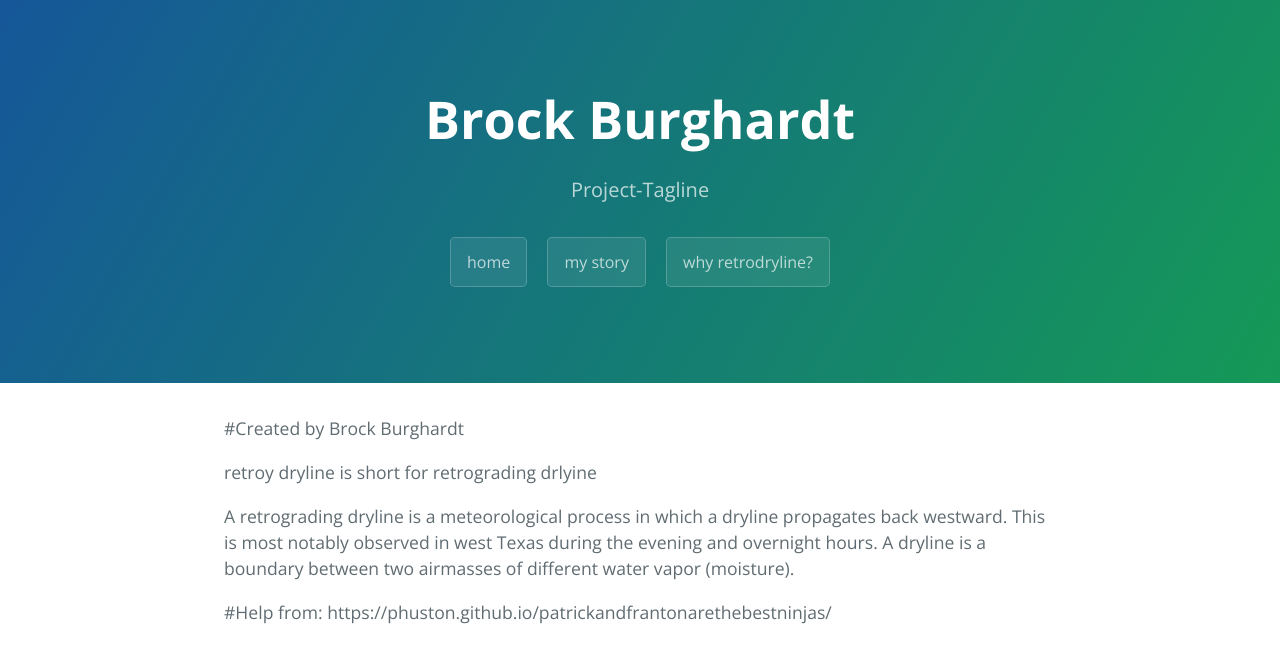
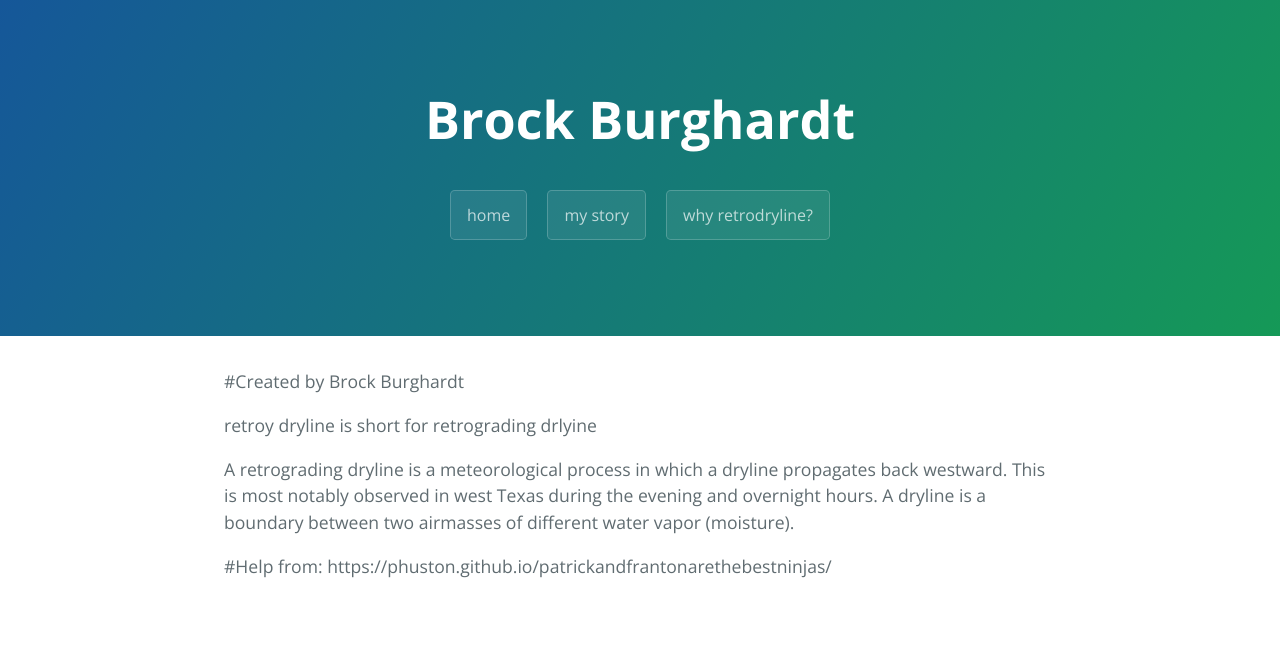
Before and after one commit to retrodryline-zz/retrodryline.github.io, a Jekyll site: the page built from retro.md, in a window 1280 px wide. Shown: the top 663 px of the page. Built offline with Jekyll 4.4.1, drawn with Linux system fonts in a browser that asks for light colours.

Commit message:
Update template.html

```diff
--- a/_layouts/template.html
+++ b/_layouts/template.html
@@ -13,7 +13,7 @@
   <body>
     <section class="page-header">
       <h1 class="project-name">Brock Burghardt</h1>
-      <h2 class="project-tagline">Project-Tagline</h2>
+      <h2 class="project-tagline"></h2>
       {% for page in site.pages %}
         <a href= {{ page.filename }} class="btn">{{ page.title }}</a>
       {% endfor %}
```
